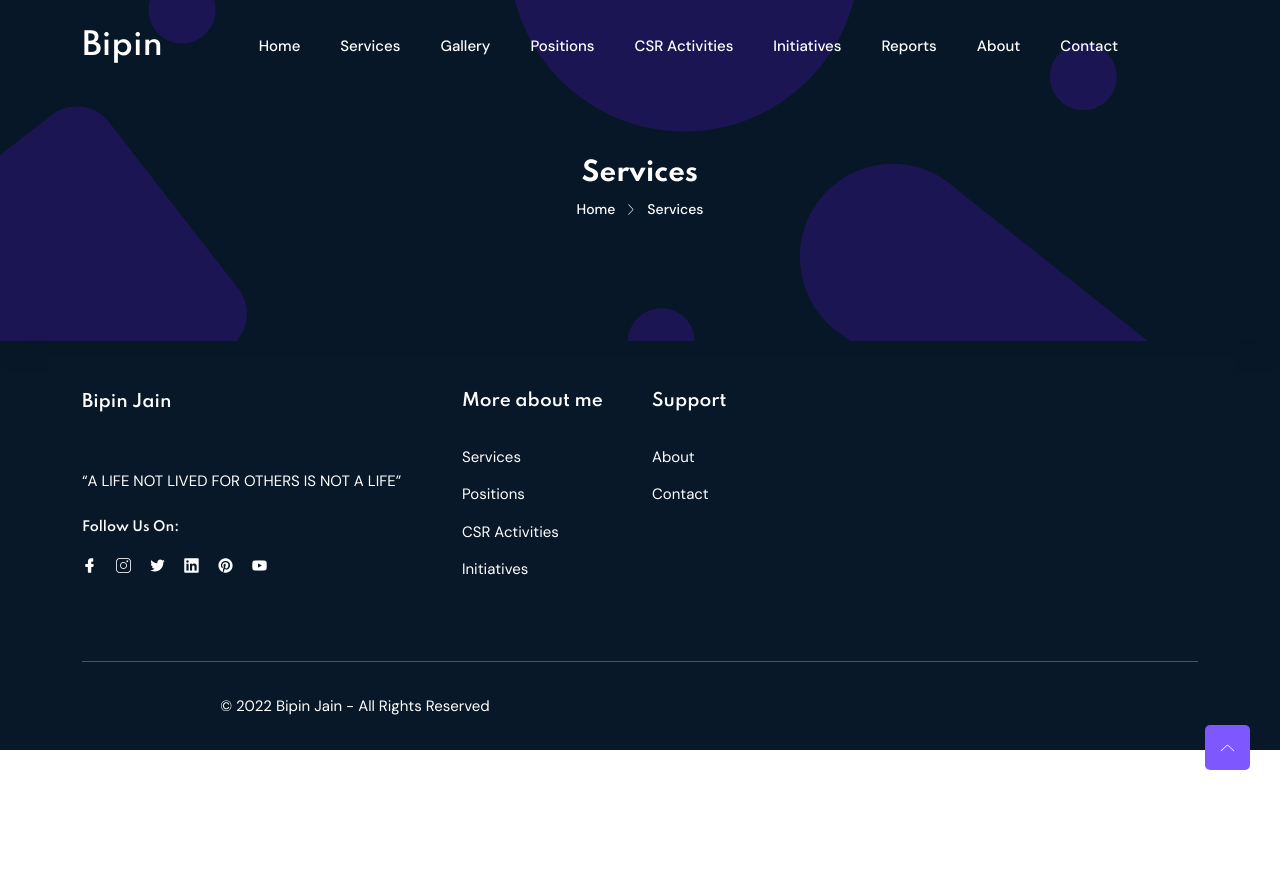
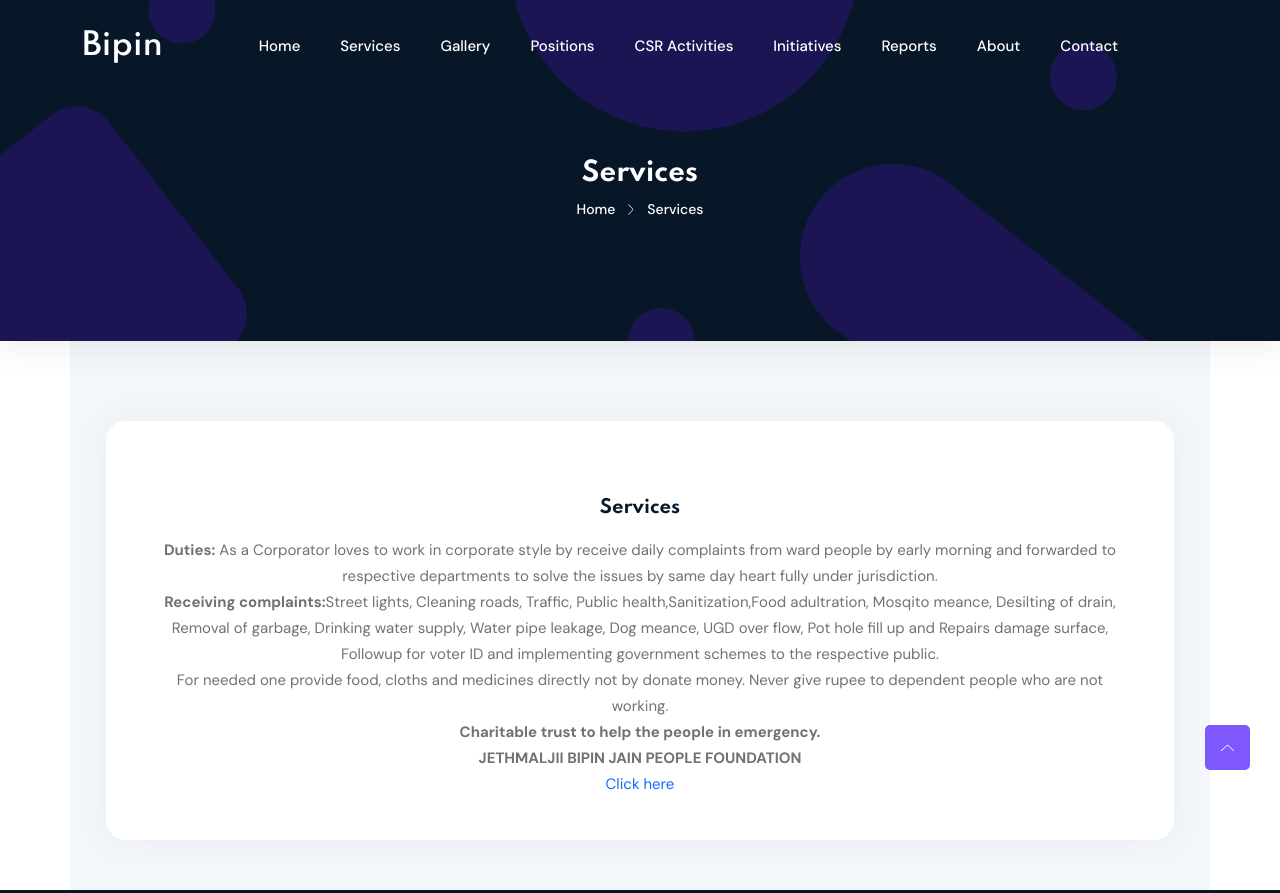
Before and after one commit to akulaakshaya/Bipin_new_UI, a plain HTML site: page services.html in a window 1280 px wide. Shown: the top 893 px of the page. Before the commit the page ends 800 px from the top, so only its background shows below. Drawn offline with Linux system fonts and the light colour scheme.

Commit message:
services

```diff
--- a/services.html
+++ b/services.html
@@ -103,6 +103,34 @@
             </div>
         </div>
     </div>
+    <div class="container">
+            <div class="row align-items-center">
+    <div class="services section">
+        <div class="container">
+    <div class="row">
+                <div class="col-lg-12 col-md-12 col-12 wow fadeInUp" data-wow-delay=".2s">
+                    <div class="single-service">
+                        <h4 class="text-title">Services</h4>
+                        <p><strong>Duties:</strong> As a Corporator loves to work in corporate style by receive daily
+                            complaints from ward people by early morning and forwarded to respective departments to
+                            solve the issues by same day heart fully under jurisdiction.<br />
+                            <strong>Receiving complaints:</strong>Street lights, Cleaning roads, Traffic, Public
+                            health,Sanitization,Food adultration, Mosqito meance, Desilting of drain, Removal of
+                            garbage, Drinking water supply, Water pipe leakage, Dog meance, UGD over flow, Pot hole fill
+                            up and Repairs damage surface, Followup for voter ID and implementing government schemes to
+                            the respective public.<br /> For needed one provide food, cloths and medicines directly not
+                            by donate money. Never give rupee to dependent people who are not
+                            working.<br /><strong>Charitable trust to help the people in emergency.</strong><br />
+                            <strong>JETHMALJII BIPIN JAIN PEOPLE FOUNDATION</strong> <br><a href="#"
+                                target="_blank">Click
+                                here</a></p>
+                    </div>
+                </div>
+        </div>
+    </div>
+</div>
+</div>
+</div>
 
     <footer class="footer section">
 
```
